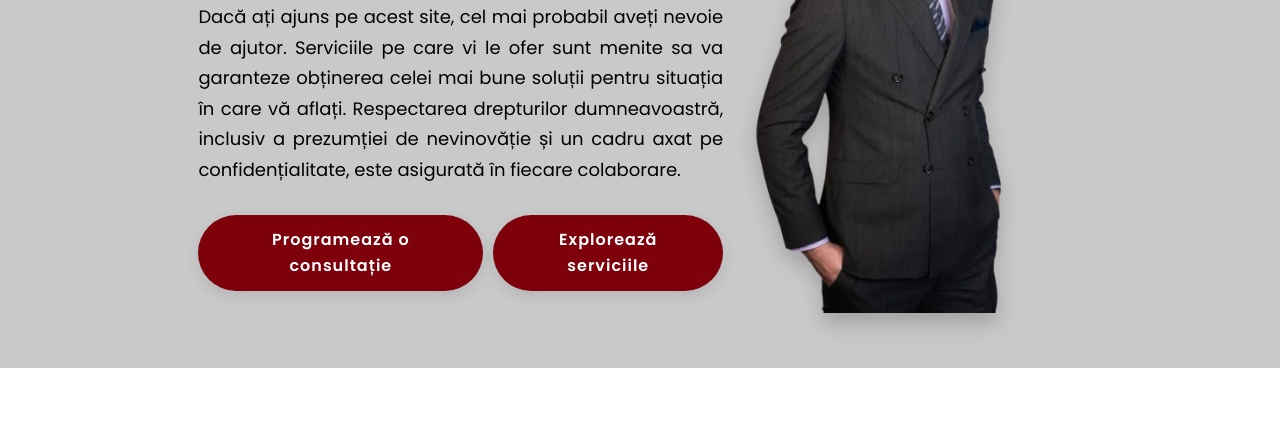
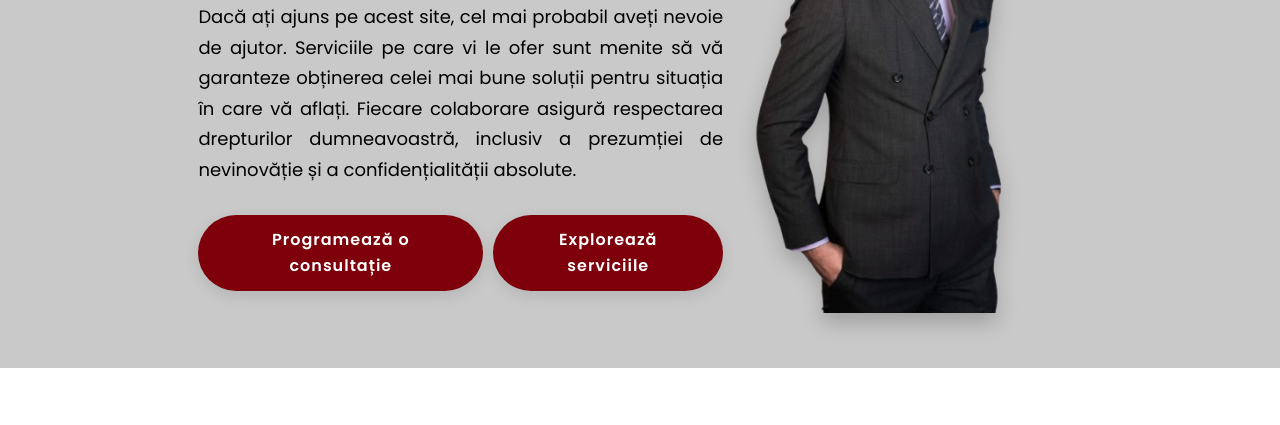
Before and after one commit to AvocatAnghelRazvan/avocat-anghel-razvan, a plain HTML site: page index.html in a window 1280 px wide. Shown: the part 375-800 px from the top of the page. Drawn offline with nearby package versions, Linux system fonts and the light colour scheme.

Commit message:
small text fix

```diff
--- a/css/style.css
+++ b/css/style.css
@@ -165,6 +165,7 @@ HOME SECTION
     display: flex;
     /* justify-content: space-between;*/
     justify-content: center;
+    text-align: center;
     align-items: center;
     padding-top: 15rem;
 }
--- a/index.html
+++ b/index.html
@@ -204,9 +204,8 @@
 			<h2>Drept Penal | Negocieri | CEDO </h2>
 
             <p>
-                Dacă ați ajuns pe acest site, cel mai probabil aveți nevoie de ajutor. Serviciile pe care vi le ofer sunt menite sa va garanteze obținerea celei mai bune
-                soluții pentru situația în care vă aflați. Respectarea drepturilor dumneavoastră, inclusiv a prezumției de nevinovăție și un cadru axat pe confidențialitate,
-                este asigurată în fiecare colaborare.
+                Dacă ați ajuns pe acest site, cel mai probabil aveți nevoie de ajutor. Serviciile pe care vi le ofer sunt menite să vă garanteze obținerea celei mai bune
+                soluții pentru situația în care vă aflați. Fiecare colaborare asigură respectarea drepturilor dumneavoastră, inclusiv a prezumției de nevinovăție și a confidențialității absolute.
             </p>
 
 
```
